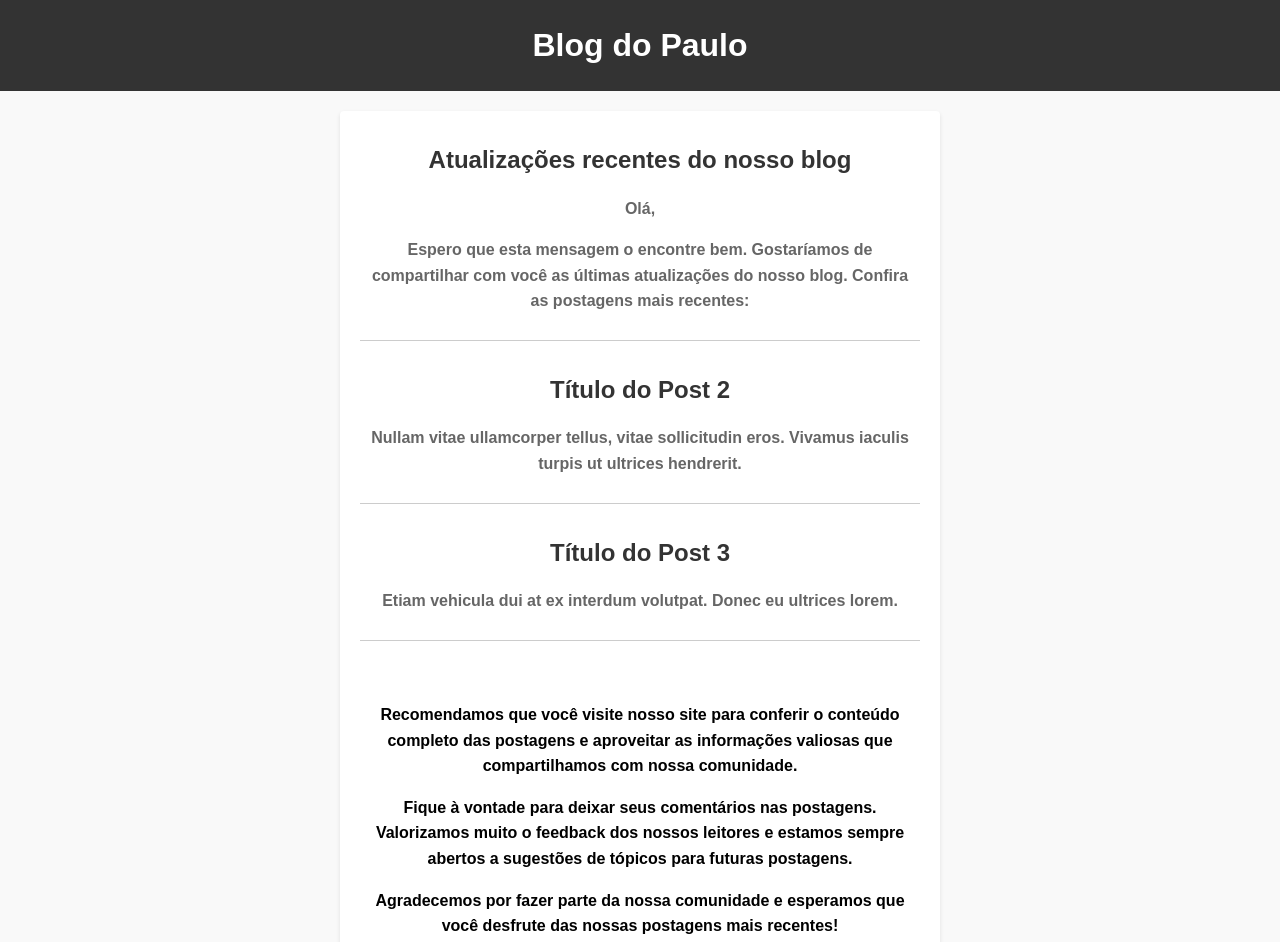
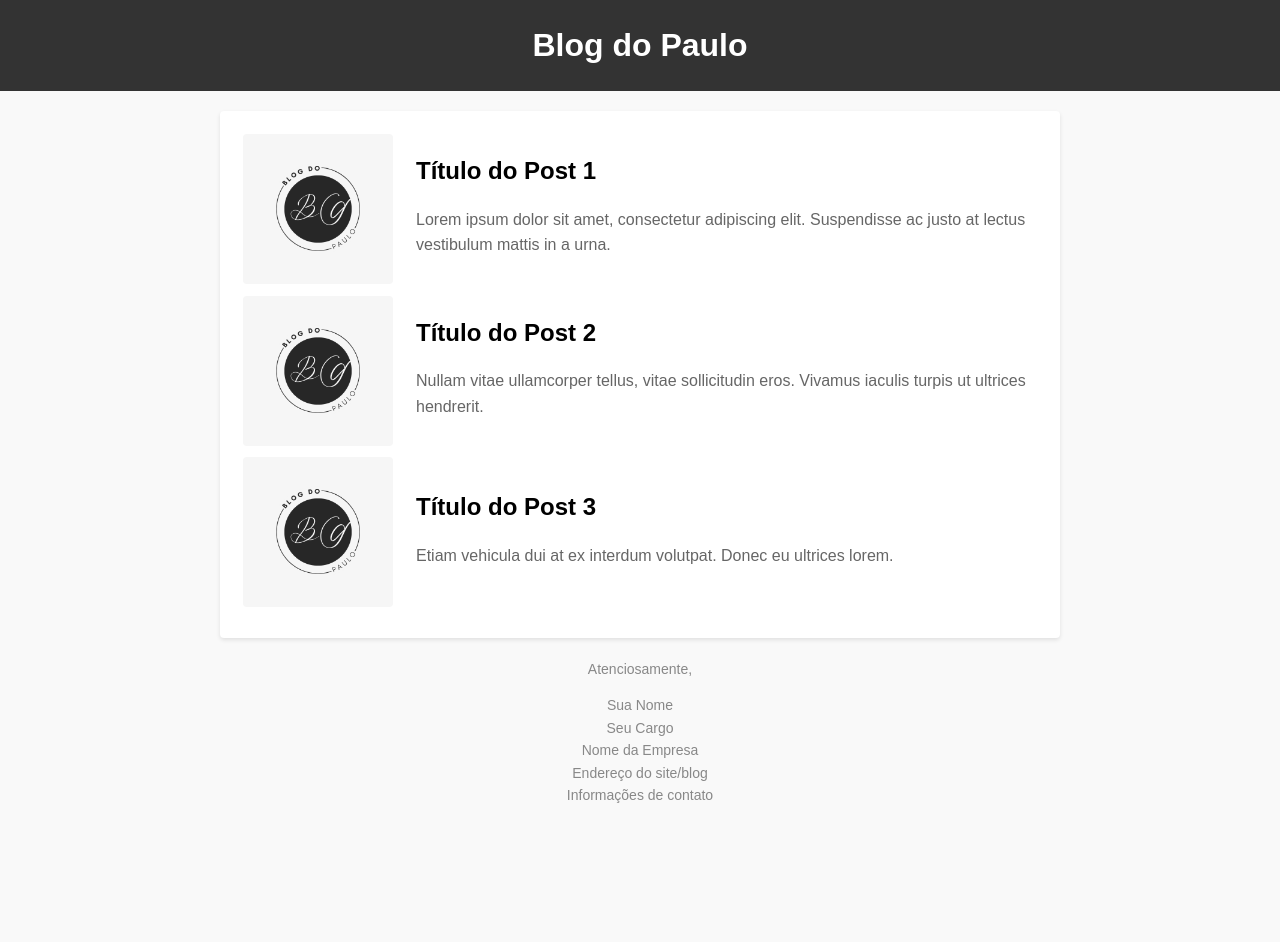
Before and after one commit to Paulo207/Modulo_20_e-mails_HTML, a plain HTML site: page index.html in a window 1280 px wide. Shown: the top 942 px of the page. After the commit the page ends 820 px from the top, so only its background shows below. Drawn offline with Linux system fonts and the light colour scheme.

Commit message:
commit inicial

```diff
--- a/index.html
+++ b/index.html
@@ -1,97 +1,54 @@
 <!DOCTYPE html>
 <html>
 <head>
-<title>Blog do Paulo</title>
-<style>
-    body {
-    font-family: Arial, sans-serif;
-    line-height: 1.6;
-    margin: 0;
-    padding: 0;
-    background-color: #f9f9f9;
-    }
+<title>Blog</title>
+</head>
+<body style="font-family: Arial, sans-serif; line-height: 1.6; margin: 0; padding: 0; background-color: #f9f9f9;">
+<header style="background-color: #333; color: #fff; padding: 20px; text-align: center;">
+    <h1 style="margin: 0;">Blog do Paulo</h1>
+</header>
 
-    header {
-    background-color: #333;
-    color: #fff;
-    padding: 20px;
-    text-align: center;
-    }
-
-    h1 {
-    margin: 0;
-    }
-
-    .post-container {
-    max-width: 800px;
-    margin: 20px auto;
-    padding: 20px;
-    background-color: #fff;
-    border-radius: 4px;
-    box-shadow: 0 2px 4px rgba(0, 0, 0, 0.1);
-    }
-
-    .post {
-    margin-bottom: 20px;
-    padding: 10px;
-    border-bottom: 1px solid #ccc;
-    }
-
-    .post:last-child {
-    border: none;
-    }
-
-    .post h2 {
-    margin: 0;
-    color: #333;
-    }
-
-    .post p {
-    color: #666;
-    }
-</style>
-</head>
-<body>
-<header>
-    <h1>Blog do Paulo</h1>
-</header>
 <center>
-    <table  width="600" cellspacing="0" cellpadding="0">
-        <thead>
-            <tr>
-                <th>
-                    <div class="post-container">
-                        <div class="post">
-                            <h2>Atualizações recentes do nosso blog</h2>
-                            <p>Olá,</p>
-                            <p>Espero que esta mensagem o encontre bem. Gostaríamos de compartilhar com você as últimas atualizações do nosso blog. Confira as postagens mais recentes:</p>
-
-                        </div>
-
-                        <div class="post">
-                        <h2>Título do Post 2</h2>
-                        <p>Nullam vitae ullamcorper tellus, vitae sollicitudin eros. Vivamus iaculis turpis ut ultrices hendrerit.</p>
-                        </div>
-
-                        <div class="post">
-                        <h2>Título do Post 3</h2>
-                        <p>Etiam vehicula dui at ex interdum volutpat. Donec eu ultrices lorem.</p>
-                        </div>
-                        <br>
-                        <p>Recomendamos que você visite nosso site para conferir o conteúdo completo das postagens e aproveitar as informações valiosas que compartilhamos com nossa comunidade.</p>
-        <p>Fique à vontade para deixar seus comentários nas postagens. Valorizamos muito o feedback dos nossos leitores e estamos sempre abertos a sugestões de tópicos para futuras postagens.</p>
-
-        <p>Agradecemos por fazer parte da nossa comunidade e esperamos que você desfrute das nossas postagens mais recentes!</p>
-
-                </th>
-            </tr>
-        </thead>
-    </table>
+    <div class="post-container" style="max-width: 800px; margin: 20px auto; padding: 20px; background-color: #fff; border-radius: 4px; box-shadow: 0 2px 4px rgba(0, 0, 0, 0.1);">
+        <table style="width: 100%;">
+        <tr>
+            <td style="vertical-align: top;">
+            <img src="./img/logotipo iniciais R S contabilidade azul.png" alt="Imagem do post" style="width: 150px; height: auto; border-radius: 4px;">
+            </td>
+            <td style="padding-left: 20px;">
+            <div class="post">
+                <h2 style="margin: 0;">Título do Post 1</h2>
+                <p style="color: #666;">Lorem ipsum dolor sit amet, consectetur adipiscing elit. Suspendisse ac justo at lectus vestibulum mattis in a urna.</p>
+            </div>
+            </td>
+        </tr>
+        <tr>
+            <td style="vertical-align: top;">
+            <img src="./img/logotipo iniciais R S contabilidade azul.png" alt="Imagem do post" style="width: 150px; height: auto; border-radius: 4px;">
+            </td>
+            <td style="padding-left: 20px;">
+            <div class="post">
+                <h2 style="margin: 0;">Título do Post 2</h2>
+                <p style="color: #666;">Nullam vitae ullamcorper tellus, vitae sollicitudin eros. Vivamus iaculis turpis ut ultrices hendrerit.</p>
+            </div>
+            </td>
+        </tr>
+        <tr>
+            <td style="vertical-align: top;">
+            <img src="./img/logotipo iniciais R S contabilidade azul.png" alt="Imagem do post" style="width: 150px; height: auto; border-radius: 4px;">
+            </td>
+            <td style="padding-left: 20px;">
+            <div class="post">
+                <h2 style="margin: 0;">Título do Post 3</h2>
+                <p style="color: #666;">Etiam vehicula dui at ex interdum volutpat. Donec eu ultrices lorem.</p>
+            </div>
+            </td>
+        </tr>
+        </table>
+    </div>
 
 
-
-
-        <div class="footer">
+        <div style="text-align: center; color: #888; font-size: 14px; margin-top: 20px;">
             <p>Atenciosamente,</p>
             <p>Sua Nome<br>
             Seu Cargo<br>
@@ -99,9 +56,11 @@
             Endereço do site/blog<br>
             Informações de contato</p>
         </div>
-    </div>
+</center>
 
-</center>
-</div>
+
+
+
+
 </body>
 </html>
```
Also changed, not shown: img/logotipo iniciais R S contabilidade azul.png (added).
